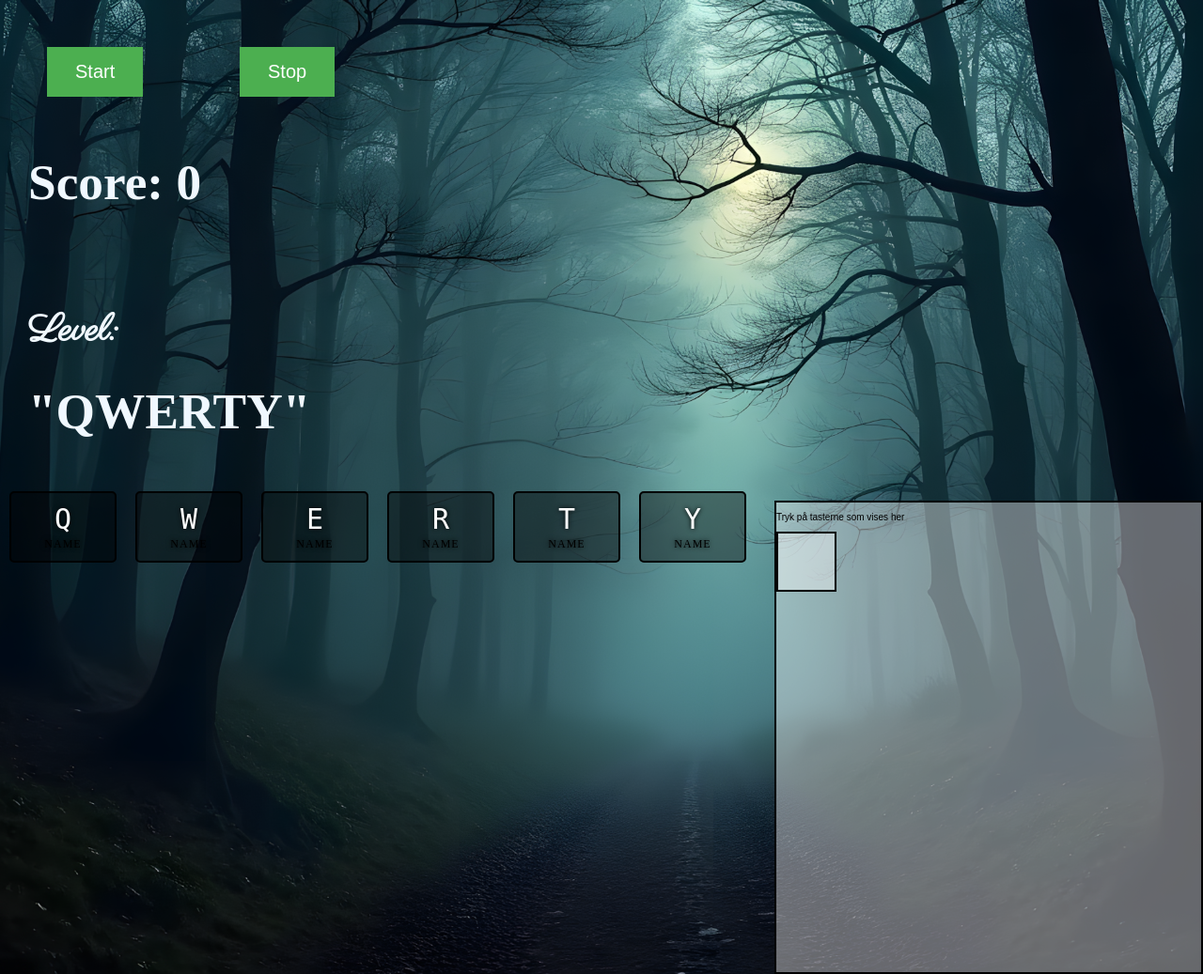
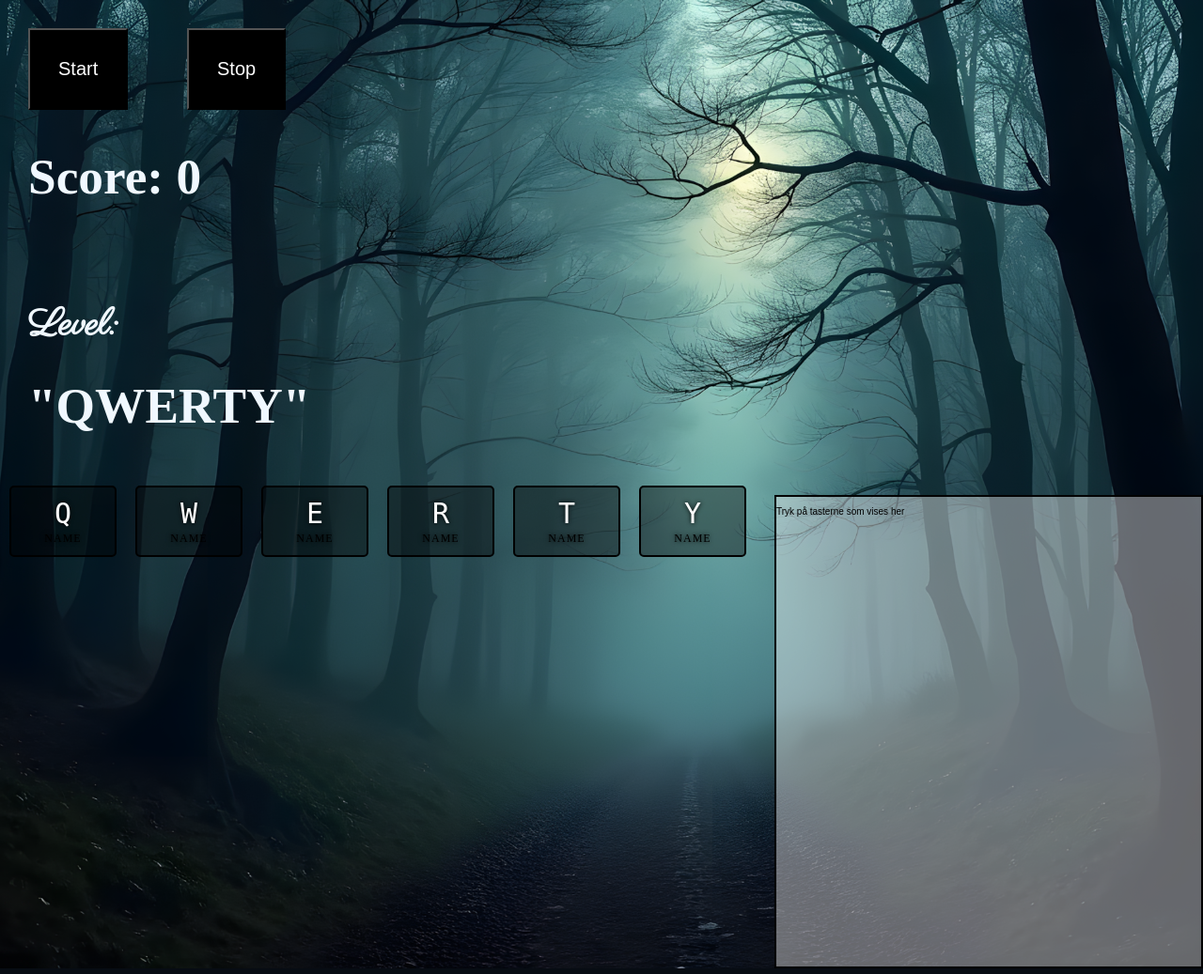
Before and after one commit to andreborsting/KeyMaster, a PHP site: page / in a window 1280 px wide. Shown: the whole page at 94% size. Run offline with PHP 8.4, Linux system fonts and the light colour scheme; some web fonts are replaced.

Commit message:
retter til, debugging med deepseek og chatgpt

```diff
--- a/index.php
+++ b/index.php
@@ -71,7 +71,6 @@
             </div>
         </div>
         <div class="playing-area">
-            <div class="playing-column1">
                 <p>Tryk på tasterne som vises her </p>
                 <div class="appearing-keys">
                     <!-- forsøger at oprette animerede klodser her -->
@@ -105,8 +104,8 @@
             audio.play();
         }
 
-        const keys = Array.from(document.querySelectorAll('.key'));
-        keys.forEach(key => key.addEventListener('transitionend', removeTransition));
+        const keysSound = Array.from(document.querySelectorAll('.key'));
+        keysSound.forEach(key => key.addEventListener('transitionend', removeTransition));
         window.addEventListener('keydown', playSound);
     </script>
 
@@ -121,17 +120,20 @@
             const keyElement = document.createElement('div');
             keyElement.classList.add('animated-key');
             keyElement.textContent = randomKey;
-            keyElement.style.left = `${Math.random() * 80}%`;
+            keyElement.style.left = `${Math.random() * 80}%`;  // Random horizontal position
+            keyElement.style.top = `-50px`; // Start just above the screen
             appearingKeysContainer.appendChild(keyElement);
             keyElement.addEventListener('animationend', () => {
                 keyElement.remove();
             });
+
             return randomKey;
         }
 
         let gameInterval;
 
         function startGame() {
+            if (gameInterval) clearInterval(gameInterval);
             gameInterval = setInterval(() => {
                 const randomKey = createRandomKey();
                 animateKey(randomKey);
@@ -143,7 +145,7 @@
         }
 
         function animateKey(key) {
-            const keyElement = document.querySelector(`appearing-keys .animated-key`);
+            const keyElement = document.querySelector(`.appearing-keys .animated-key`);
             if (keyElement && keyElement.textContent === key) {
                 keyElement.style.animation = 'moveDown 2s linear forwards';
             }
@@ -162,7 +164,6 @@
         }
 
         window.addEventListener('keydown', checkKeyPress);
-        startGame();
 
     </script>
 
--- a/style.css
+++ b/style.css
@@ -14,19 +14,18 @@ html {
 
 button {
   font-size: 2rem; /* Øg skriftstørrelsen */
-  padding: 15px 30px; /* Øg størrelsen på knappen */
-  margin: 50px;
-  background-color: #4CAF50; /* Grønt for en bedre visuel effekt */
+  padding: 30px 30px; /* Øg størrelsen på knappen */
+  margin: 30px;
+  background-color: #000000; /* Grønt for en bedre visuel effekt */
   color: white;
-  border: none;
 }
 
 @keyframes moveDown {
   0% {
-    transform: translateY(-100%);
+    transform: translateY(-100%); /* Start above the container */
   }
   100% {
-    transform: translateY(100vh);
+    transform: translateY(80vh); /* Ensure it doesn't go past the bottom */
   }
 }
 
@@ -38,6 +37,8 @@ button {
   padding: 10px;
   border-radius: 5px;
   animation: moveDown 2s linear forwards;
+  text-align: center;
+  width: 50px;
 }
 
 .parisienne-regular {
@@ -97,16 +98,10 @@ h2 {
   margin-top: 20px; /* Adds some space above the playing area */
 }
 
-
-
-.appearing-keys{
-  display: flex;
-  flex-direction: column;
-  /* Beholder den vertikale opsætning */
-  border: .2rem solid black;
-  padding: 3rem;
-  background: rgba(255, 255, 255, 0.4);
-  margin-right: 750px;
+.appearing-keys {
+  position: relative; /* Ensures keys are positioned relative to the playing area */
+  width: 100%; /* Takes full width of the playing area */
+  height: 100%; /* Takes full height of the playing area */
 }
 
 h3 {
```
